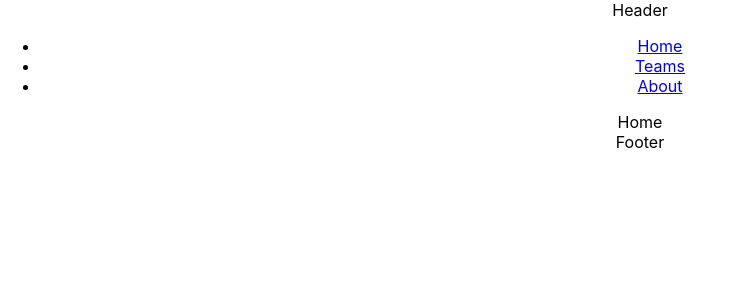
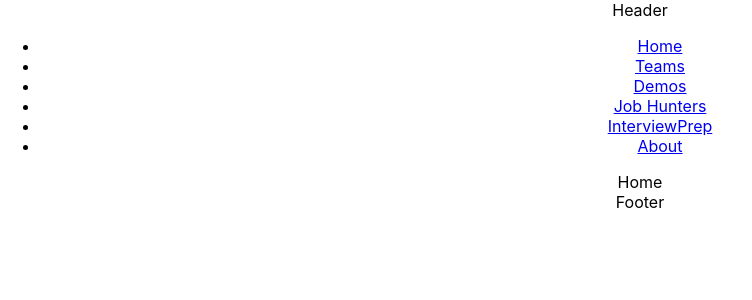
Before and after one commit to CodecoolGlobal/Online-Schedule, a React (Create React App) app in the folder CodecoolAdvanced/wwwroot/: page / in a window 1280 px wide. Shown: the top 300 px of the page, without its empty margins (0-752 px from the left). Built offline with nearby package versions, Linux system fonts and the light colour scheme.

Commit message:
create links for the basic sceleton

```diff
--- a/CodecoolAdvanced/wwwroot/src/Nav.js
+++ b/CodecoolAdvanced/wwwroot/src/Nav.js
@@ -8,6 +8,9 @@ const Nav = () => {
         <ul>
             <li><Link to="/">Home</Link></li>
             <li><Link to="teams">Teams</Link></li>
+            <li><Link to="demos">Demos</Link></li>
+            <li><Link to="jobhunters">Job Hunters</Link></li>
+            <li><Link to="interviewprep">InterviewPrep</Link></li>
             <li><Link to="about">About</Link></li>
         </ul>
     </nav>
```
